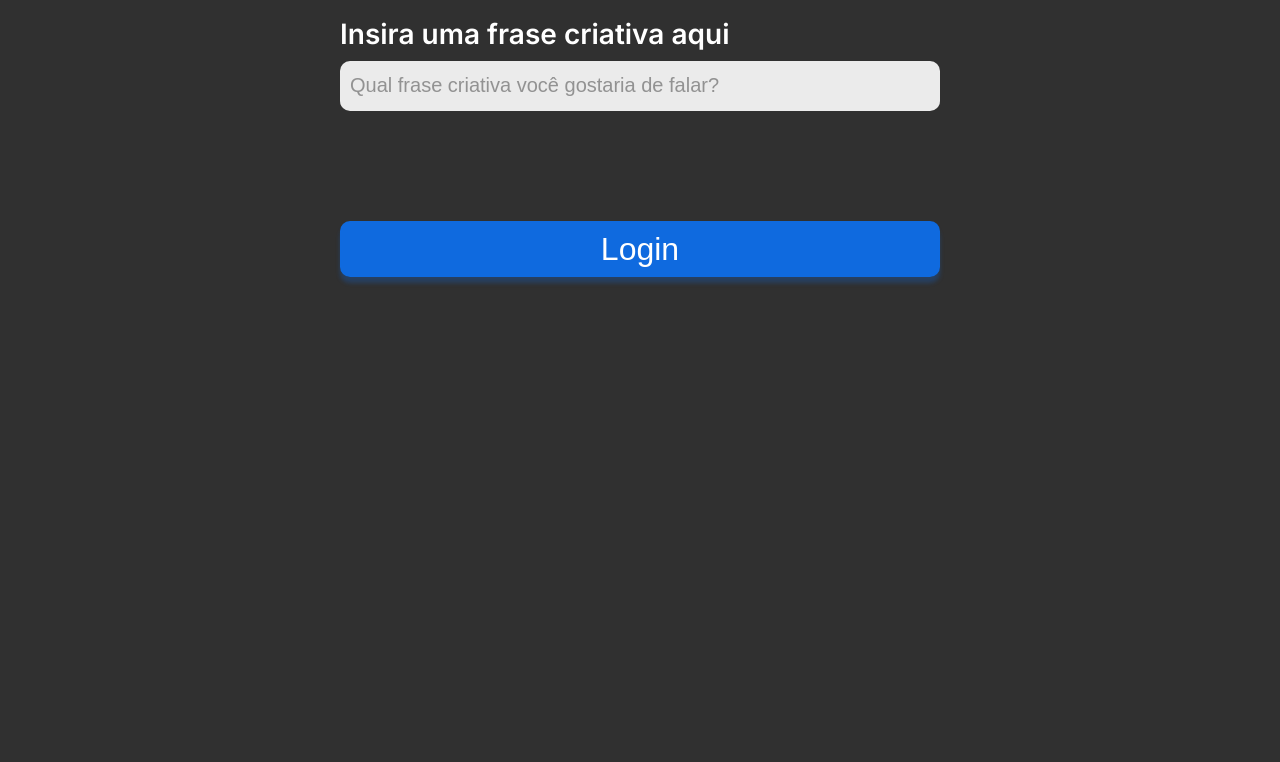
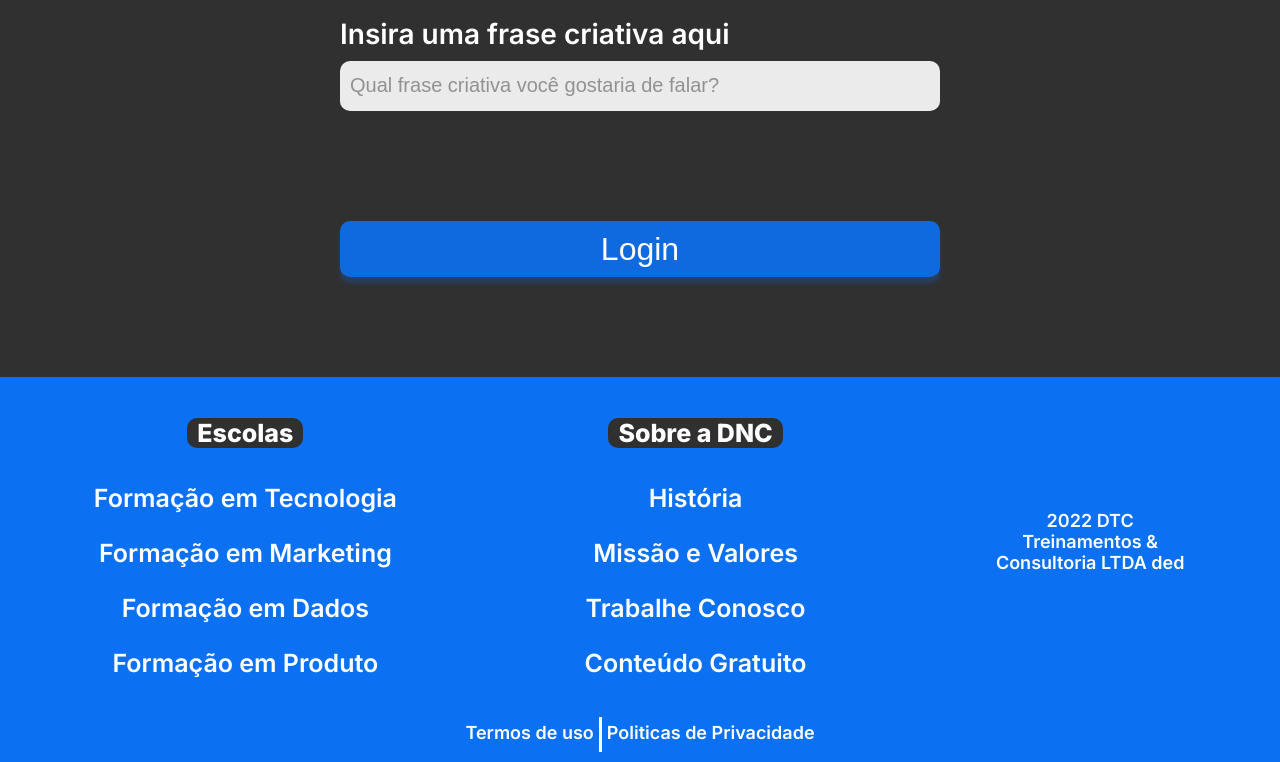
Before and after one commit to Wannabovol/bootcamp-DNC, a plain HTML site: page index.html in a window 1280 px wide. Shown: the part 1166-1928 px from the top of the page. Before the commit the page ends 1543 px from the top, so only its background shows below. Drawn offline with Linux system fonts and the light colour scheme.

```diff
--- a/index.html
+++ b/index.html
@@ -71,10 +71,59 @@
 
             </div>
 
-            <input type="submit" value="Login" >
+            <input type="submit" value="Login">
         </form>
     </section>
+    <footer>
+        <div class="linha1">
+            <nav>
+                <h5>Escolas</h5>
+                <ul>
+                    <li>
+                        <a href="">Formação em Tecnologia</a>
+                    </li>
+                    <li>
+                        <a href="">Formação em Marketing</a>
+                    </li>
+                    <li>
+                        <a href="">Formação em Dados</a>
+                    </li>
+                    <li>
+                        <a href="">Formação em Produto</a>
+                    </li>
 
+                </ul>
+            </nav>
+            <nav>
+                <h5>Sobre a DNC</h5>
+              <ul>
+                <li>
+                    <a href="">História</a>
+                </li>
+                <li>
+                    <a href="">Missão e Valores</a>
+                </li>
+                <li>
+                    <a href="">Trabalhe Conosco</a>
+                </li>
+
+                <li>
+                    <a href="">Conteúdo Gratuito</a>
+                </li>
+              </ul>
+
+
+            </nav>
+
+            <div class="endereço">
+                2022 DTC Treinamentos & Consultoria LTDA ded
+            </div>
+        </div>
+        <div class="linha2">
+            <a href="">Termos de uso</a>
+            <a href="">Politicas de Privacidade</a>
+        </div>
+    </footer>
 </body>
 
 </html>
--- a/style.css
+++ b/style.css
@@ -17,6 +17,8 @@ body {
     background: linear-gradient(180deg, rgba(12,112,242,0.5) 19.91%, rgba(12,112,242,0)24.84%), #303030;
     background-repeat: no-repeat;
 }
+
+/* Menu de Navegação Principal*/
 
 #principal {
     width: 100%;
@@ -155,3 +157,132 @@ input[type="submit"]{
     box-shadow: 0px 6px 4px rgba(12, 112, 242, 0.25);
     cursor: pointer;
 }
+
+/* Footer */
+
+footer {
+    width: 100%;
+    background-color: var(--azul-dnc);
+}
+
+footer .linha1{
+    display: flex;
+    justify-content: space-around;
+    align-items: center;
+
+}
+
+footer ul{
+    list-style: none;
+    padding:0px;
+    margin: 0px;
+    font-family: var(--fonte-padrao);
+
+}
+footer nav{
+    display:flex;
+    flex-direction: column;
+    align-items: center;
+    height: 330px;
+}
+footer h5{
+    text-align: center;
+    color: white;
+    font-weight: 800;
+    font-size: 25px;
+    font-family: var(--fonte-padrao);
+    background-color: var(--preto-dnc);
+    border-radius: 10px;
+
+    margin-bottom: 10px;
+    padding: 0px 10px 0px 10px;
+}
+footer ul li{
+    text-align: center;
+    color: white;
+    font-weight: 600;
+    font-size: 25px;
+    font-family: var(--fonte-padrao);
+    margin: 25px 0px 25px 0px;
+}
+
+footer ul li a{
+    color: white;
+    text-decoration: none;
+}
+footer ul li a:hover{
+    color: var(--cinza-hover);
+}
+footer .endereço{
+    font-weight: 600;
+    font-size: 18px;
+    font-family: var(--fonte-padrao);
+    color: white;
+    text-align: center;
+    width: 15%;
+}
+footer .linha2{
+    height: 35px;
+    display: flex;
+    justify-content: center;
+    margin: 0px;
+    padding: 10px;
+
+}
+
+footer .linha2 a{
+    font-family: var(--fonte-padrao);
+    font-size: 18px;
+    font-weight: 600;
+    color: white;
+    padding: 5px;
+    text-decoration: none;
+
+}
+
+footer .linha2 a:first-child{
+    border-right:3px solid white;
+}
+footer .linha2 a:hover{
+    color: var(--cinza-hover);
+    text-align: center;
+}
+@media only screen and (max-width: 600px){
+    /* Menu */
+    #principal{
+        display:flex;
+        flex-direction: column;
+        height: auto;
+    }
+    #menu{
+        flex-direction: column;
+        width: 100%;
+
+    }
+    #menu a{
+        height: 40px;
+        align-items: center;
+        height: 50px;
+    }
+    #principal button{
+        width: 100%;
+        margin: 0px;
+    }
+    /* section */
+
+    sectio h1{
+        font-size: 38px;
+    }
+    section h2{
+        font-size: 28px;
+        padding-right: 15px;
+        padding-left: 15px;
+    }
+    form{
+        width: 95%;
+        font-size: 25px;
+    }
+    .checkbox-itens label{
+        font-size: 17px;
+    }
+}
```
